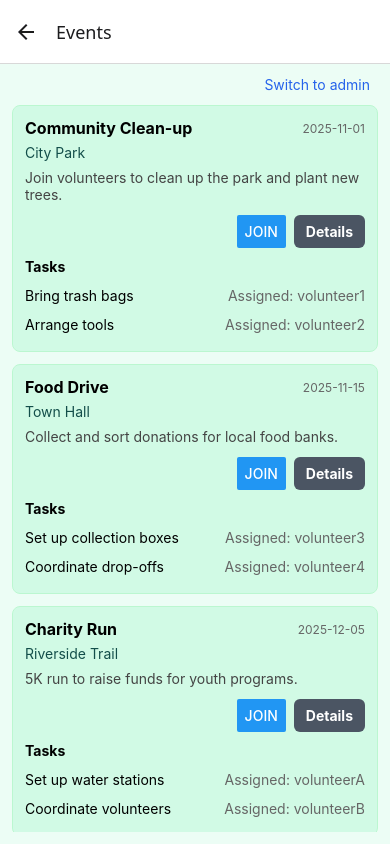
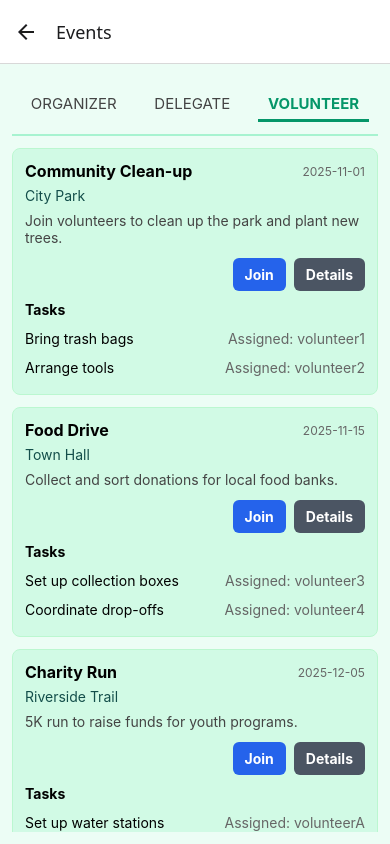
Before and after one commit to ethankrol/IntroToSweProject, a React Native app in the folder mobile/: screen /Events in a window 390 px wide. Built offline with nearby package versions, Linux system fonts and the light colour scheme.

Commit message:
Added nav bar to events

```diff
--- a/mobile/src/config.ts
+++ b/mobile/src/config.ts
@@ -4,4 +4,4 @@
 // - Android emulator often needs http://10.0.2.2
 // - Physical devices need your machine's LAN IP, e.g. http://192.168.1.10:8000
 
-export const API_BASE_URL = "http://192.168.6.40:8000";
+export const API_BASE_URL = "http://192.168.86.24:8000";
--- a/mobile/src/screens/EditEventScreen.tsx
+++ b/mobile/src/screens/EditEventScreen.tsx
@@ -65,21 +65,18 @@ export default function EditEventScreen({ route, navigation }: any) {
   const [showEndPicker, setShowEndPicker] = useState(false);
 
   const toggleDatePicker = () => {
-    LayoutAnimation.configureNext(LayoutAnimation.Presets.easeInEaseOut);
     setShowDatePicker(prev => !prev);
     setShowStartPicker(false);
     setShowEndPicker(false);
   };
 
   const toggleStartPicker = () => {
-    LayoutAnimation.configureNext(LayoutAnimation.Presets.easeInEaseOut);
     setShowStartPicker(prev => !prev);
     setShowDatePicker(false);
     setShowEndPicker(false);
   };
 
   const toggleEndPicker = () => {
-    LayoutAnimation.configureNext(LayoutAnimation.Presets.easeInEaseOut);
     setShowEndPicker(prev => !prev);
     setShowDatePicker(false);
     setShowStartPicker(false);
@@ -110,6 +107,7 @@ export default function EditEventScreen({ route, navigation }: any) {
   };
 
   const onSave = () => {
+
     Alert.alert('Save', `Saving event: ${fields.title}`);
   };
   const onCancel = () => navigation.goBack?.();
@@ -153,7 +151,7 @@ export default function EditEventScreen({ route, navigation }: any) {
       </View>
 
       {/* Reserved space for spinners to avoid glitches */}
-      <View style={{ minHeight: 180 }}>
+      <View>
         {showStartPicker && (
           <DateTimePicker value={startTime} mode="time" display="spinner" onChange={onChangeStart} />
         )}
--- a/mobile/src/screens/EventsScreen.tsx
+++ b/mobile/src/screens/EventsScreen.tsx
@@ -1,4 +1,4 @@
-import React, { useState } from 'react';
+import React, { useState, useEffect } from 'react';
 import { View, Text, FlatList, StyleSheet, Button, Alert, TouchableOpacity } from 'react-native';
 import { useNavigation, useRoute } from '@react-navigation/native';
 
@@ -63,6 +63,9 @@ export default function EventsScreen() {
   // @ts-ignore
   const initialRole: 'admin' | 'volunteer' = route?.params?.role ?? 'volunteer';
 
+
+  // Need to add a tab here for switching between three different kinds of events (organizer, delegate, volunteer)
+  const [tab, setTab] = useState<'organizer' | 'delegate' | 'volunteer'>('volunteer'); // Create three tabs, with one (volunteer tab) being the default
   const [role, setRole] = useState<'admin' | 'volunteer'>(initialRole);
   const [events, setEvents] = useState<Event[]>(MOCK_EVENTS);
 
@@ -71,6 +74,11 @@ export default function EventsScreen() {
     // @ts-ignore
     navigation.navigate('EditEvent', { event } as never);
   };
+
+  // We need to monitor the tab status to load different events depending on which one was changed to
+  useEffect(() => {
+    console.log("Fetching user event data for:", tab);
+  }, [tab]);
 
   const toggleRole = () => setRole((r) => (r === 'admin' ? 'volunteer' : 'admin'));
 
@@ -105,12 +113,14 @@ export default function EventsScreen() {
       <Text style={styles.location}>{item.location}</Text>
       {item.description ? <Text style={styles.description}>{item.description}</Text> : null}
       <View style={styles.actions}>
-        {role === 'admin' ? (
+        {tab === 'organizer' ? (
           <TouchableOpacity style={styles.editButton} onPress={() => onEdit(item)}>
             <Text style={styles.editText}>Edit</Text>
           </TouchableOpacity>
         ) : (
-          <Button title="Join" onPress={() => onJoin(item)} />
+          <TouchableOpacity style={styles.joinButton} onPress={() => onJoin(item)}>
+            <Text style={styles.joinText}>Join</Text>
+          </TouchableOpacity>
         )}
         {/* Details button - visible to all roles */}
         {/* @ts-ignore - navigation typing is generic here, passing params dynamically */}
@@ -142,11 +152,28 @@ export default function EventsScreen() {
 
   return (
     <View style={styles.container}>
-      <View style={{ flexDirection: 'row', alignItems: 'center', justifyContent: 'flex-end', marginBottom: 12 }}>
+
+      <View style={styles.navbar}>
+        {['organizer', 'delegate', 'volunteer'].map(role => (
+          <TouchableOpacity
+          key = {role}
+          style={[
+            styles.navItem,
+            tab === role && styles.navItemActive
+          ]}
+          onPress={() => setTab(role as any)}
+          >
+            <Text style={[styles.navText, tab === role && styles.navTextActive]}>
+              {role.toUpperCase()}
+            </Text>
+          </TouchableOpacity>
+        ))}
+      </View>
+      {/*<View style={{ flexDirection: 'row', alignItems: 'center', justifyContent: 'flex-end', marginBottom: 12 }}>
         <TouchableOpacity onPress={toggleRole} style={{ marginRight: 8 }}>
           <Text style={{ color: '#2563eb' }}>Switch to {role === 'admin' ? 'volunteer' : 'admin'}</Text>
         </TouchableOpacity>
-      </View>
+      </View>*/}
       <FlatList
         data={events}
         keyExtractor={(i) => i.id}
@@ -162,6 +189,30 @@ const styles = StyleSheet.create({
     flex: 1,
     backgroundColor: '#ecfdf5',
     padding: 12
+  },
+  navbar: {
+    flexDirection: 'row',
+    justifyContent: 'space-around',
+    paddingVertical: 12,
+    marginBottom: 12,
+    borderBottomWidth: 2,
+    borderColor: '#a7f3d0'
+  },
+  navItem: {
+    paddingVertical: 6,
+    paddingHorizontal: 10
+  },
+  navItemActive: {
+    borderBottomWidth: 3,
+    borderColor: '#059669'
+  },
+  navText: {
+    fontSize: 15,
+    color: '#444'
+  },
+  navTextActive: {
+    fontWeight: '700',
+    color: '#059669'
   },
   header: {
     fontSize: 22,
@@ -215,6 +266,16 @@ const styles = StyleSheet.create({
     fontWeight: '700'
   }
   ,
+  joinButton: {
+  paddingHorizontal: 12,
+  paddingVertical: 8,
+  backgroundColor: '#2563eb',
+  borderRadius: 6,
+},
+joinText: {
+  color: '#fff',
+  fontWeight: '700'
+},
   cancelButton: {
     paddingHorizontal: 12,
     paddingVertical: 8,
```
Also changed, not shown: mobile/src/services/events.ts (+13 -0 lines), mobile/src/services/models/event_models.ts (added, +21 -0 lines).
